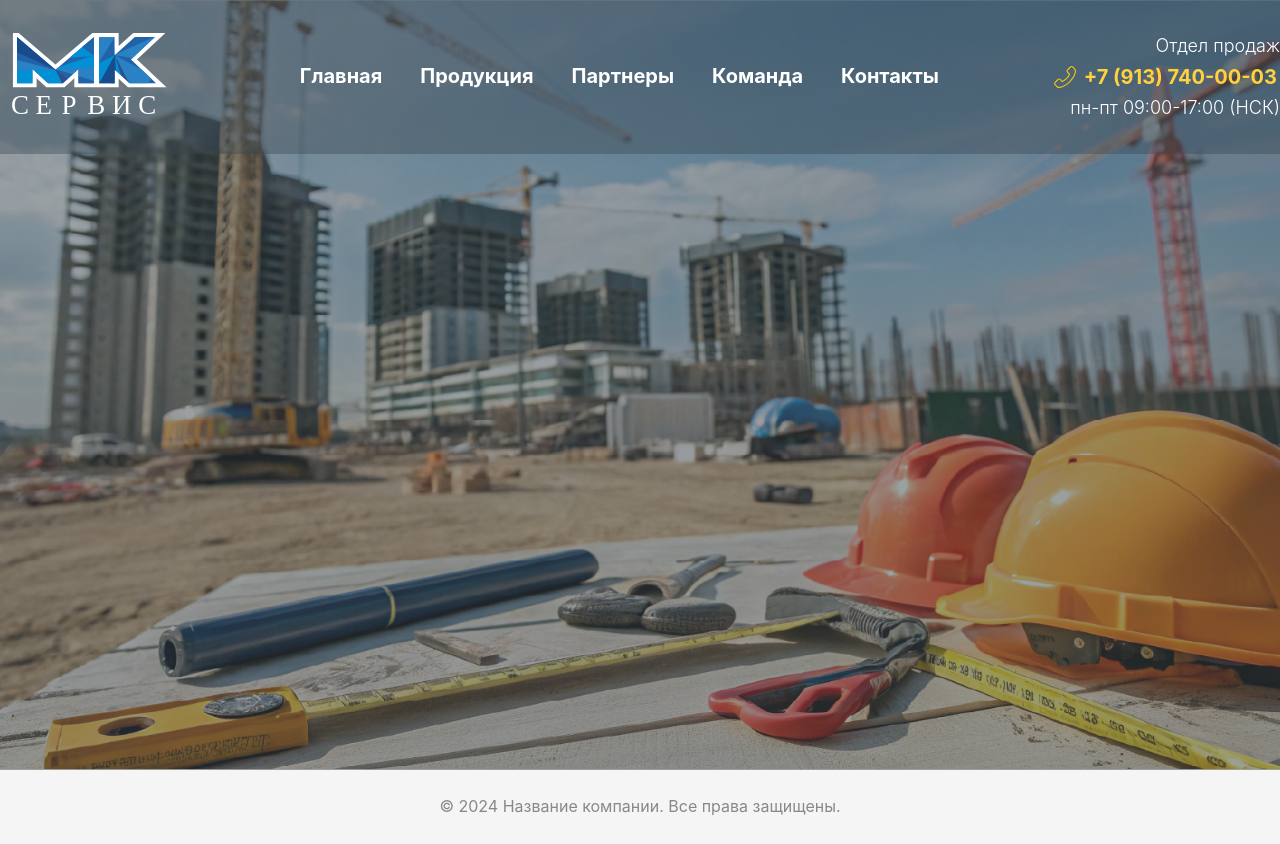
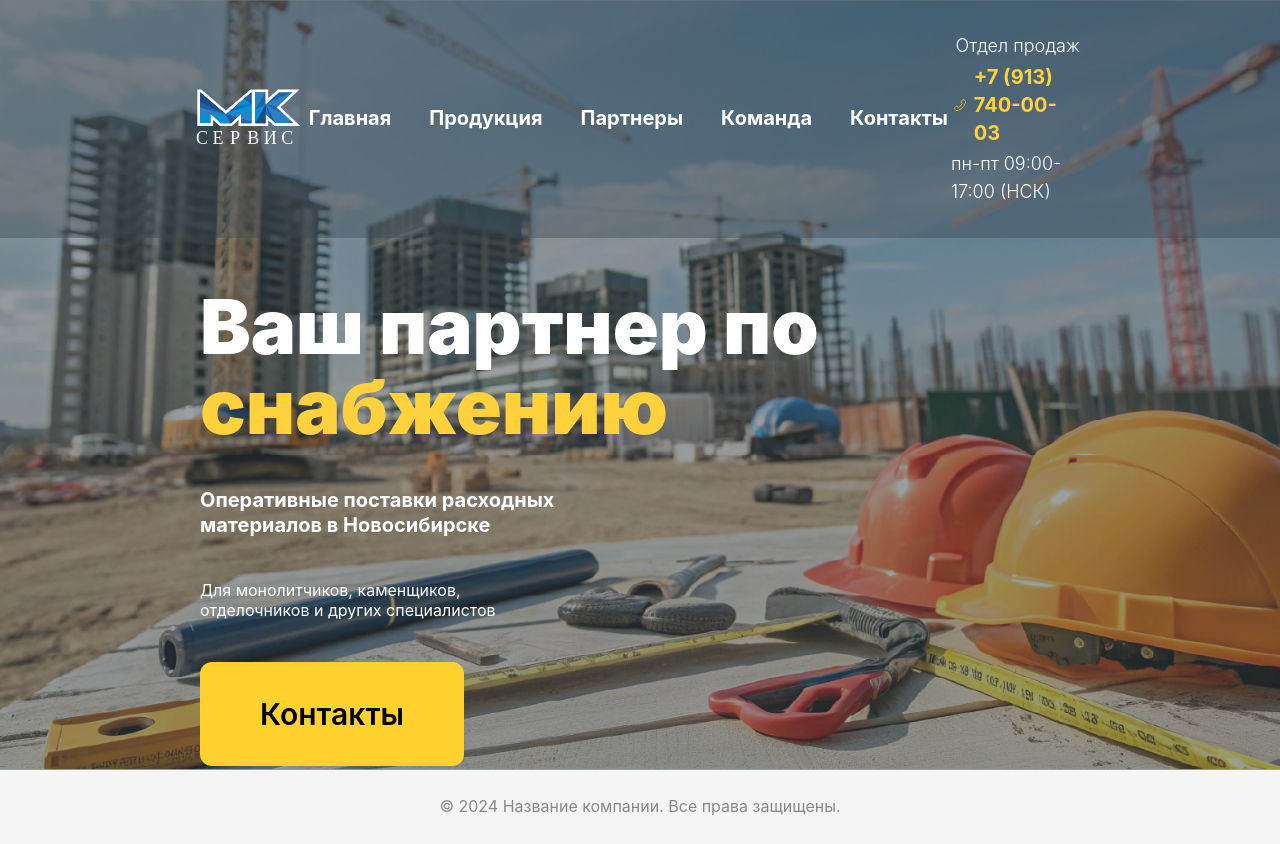
Before and after one commit to EvSedov/mk-service, a Vue app: page / in a window 1280 px wide. Built offline with nearby package versions, Linux system fonts and the light colour scheme.

Commit message:
adds content to Hero section

```diff
--- a/index.html
+++ b/index.html
@@ -1,13 +1,17 @@
 <!DOCTYPE html>
-<html lang="">
+<html lang="ru">
+
 <head>
   <meta charset="UTF-8">
+  <meta name="theme-color" content="#FFD13D">
   <link rel="icon" href="/favicon.ico">
   <meta name="viewport" content="width=device-width, initial-scale=1.0">
-    <title>Vite App</title>
+  <title>МК Сервис</title>
 </head>
+
 <body>
   <div id="app"></div>
   <script type="module" src="/src/main.js"></script>
 </body>
+
 </html>
--- a/src/assets/styles/main.css
+++ b/src/assets/styles/main.css
@@ -18,6 +18,8 @@ body {
   width: 1560px;
   margin-left: auto;
   margin-right: auto;
+  padding-left: 200px;
+  padding-right: 200px;
 }
 
 a,
--- a/src/components/atoms/Button.vue
+++ b/src/components/atoms/Button.vue
@@ -1,23 +1,14 @@
 <script setup lang="ts">
 defineProps<{
-  label: string
-  type?: 'button' | 'submit' | 'reset'
+  label: string;
+  type?: 'button' | 'submit' | 'reset';
 }>();
 </script>
 
 <template>
-  <button :type="type ?? 'button'" class="btn">
+  <button :type="type ?? 'button'">
     {{ label }}
   </button>
 </template>
 
-<style scoped>
-.btn {
-  padding: 8px 16px;
-  border-radius: 4px;
-  background: var(--primary-color, #42b983);
-  color: #fff;
-  border: none;
-  cursor: pointer;
-}
-</style>
+<style scoped></style>
--- a/src/components/organisms/sections/Hero.vue
+++ b/src/components/organisms/sections/Hero.vue
@@ -4,14 +4,31 @@
     <Header />
     <div class="hero-bg container">
       <div class="hero__content flex">
-
+        <div class="flex flex-col gap-10.5">
+          <h2 class="w-[630px] m-0 p-0 text-[76px]/20 text-white font-black!">
+            Ваш партнер по
+            <span class="font-black! text-[#FFD13D]">снабжению</span>
+          </h2>
+          <p class="text-white text-xl/tight w-[394px] font-bold!">
+            Оперативные поставки расходных материалов в Новосибирске
+          </p>
+          <p class="text-white font-normal! w-[318px] text-base/tight">
+            Для монолитчиков, каменщиков, отделочников и других специалистов
+          </p>
+          <Button
+            label="Контакты"
+            class="text-black bg-amber-300 w-[264px] h-26 text-3xl font-semibold! rounded-xl"
+          />
+        </div>
+        <div class="content-right"></div>
       </div>
     </div>
   </section>
 </template>
 
 <script setup lang="ts">
-import Header from '../Header.vue';
+import Header from '@/components/organisms/Header.vue';
+import Button from '@/components/atoms/Button.vue';
 </script>
 
 <style scoped>
@@ -44,5 +61,6 @@ import Header from '../Header.vue';
 .hero__content {
   position: relative;
   z-index: 20;
+  padding-top: 48px;
 }
 </style>
```
Also changed, not shown: 1 other file (tests, documents, lock files or other folders). Lines whose indentation alone changed are shown as unchanged.
